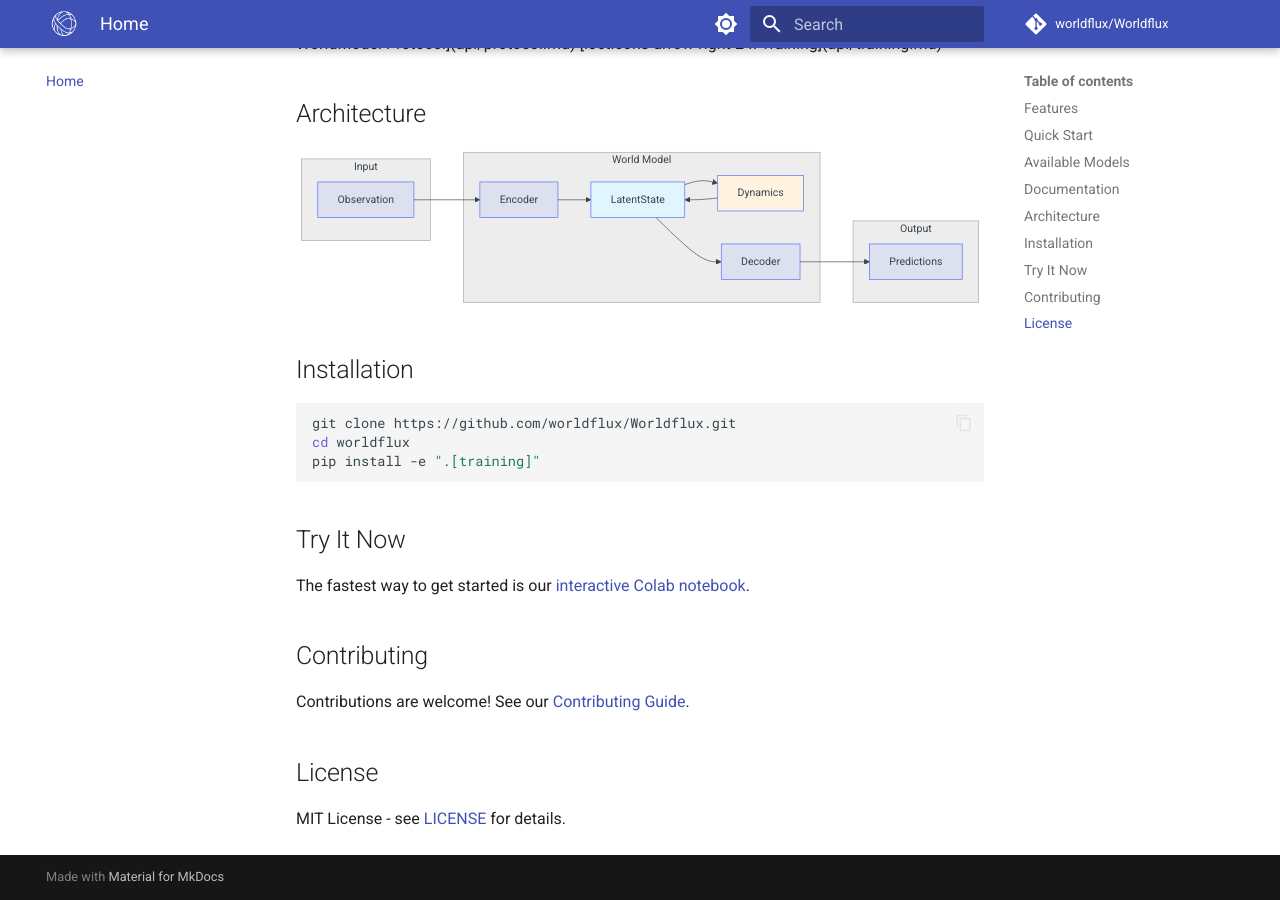
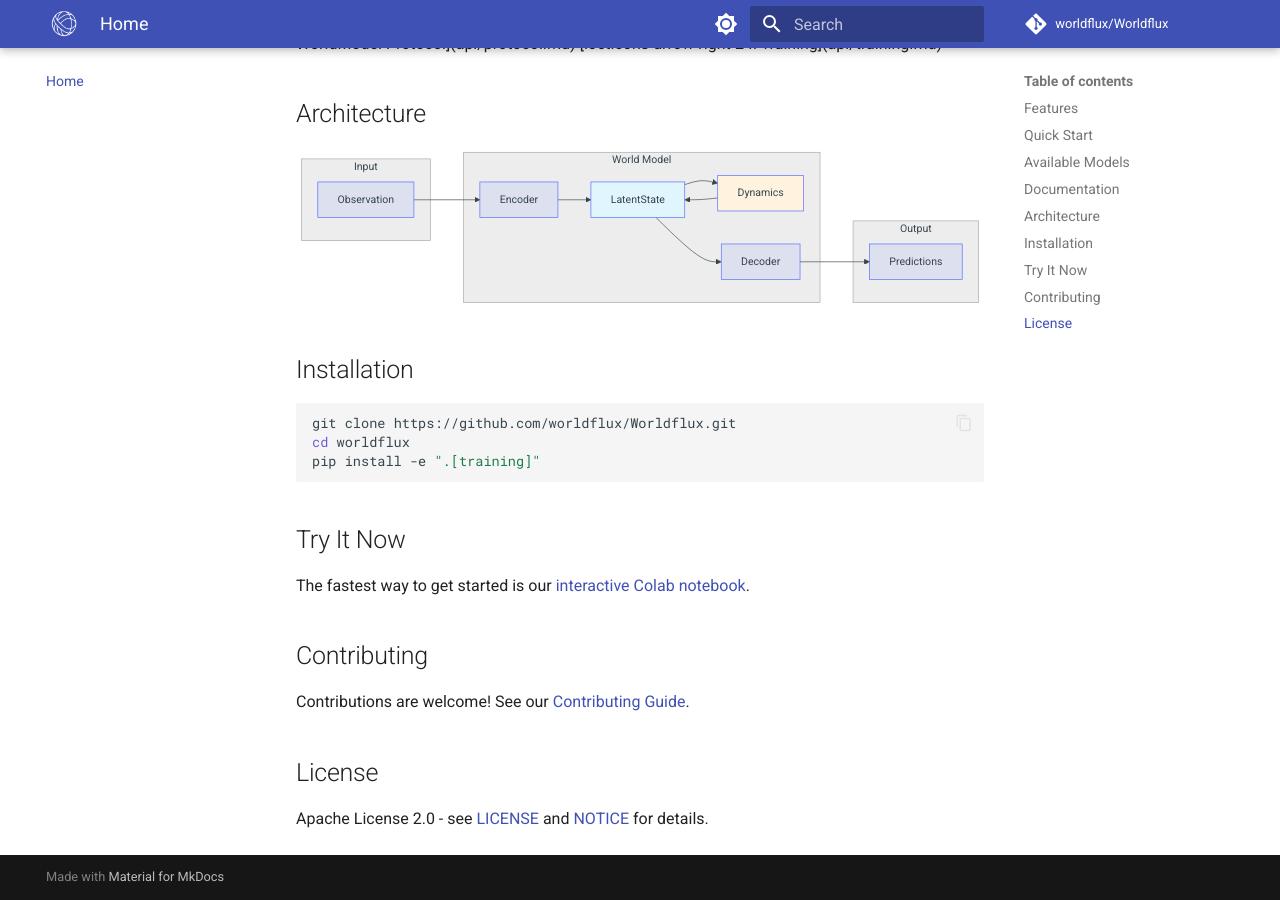
Before and after one commit to worldflux/WorldFlux, an MkDocs documentation site: the page built from docs/index.md, in a window 1280 px wide and 900 px high, scrolled down 1843 px. Built offline with MkDocs 1.6.1 and Material for MkDocs 9.7.7, drawn with Linux system fonts in a browser that asks for light colours; comment, search, counter and statistics services are not loaded.

Commit message:
chore: switch to Apache-2.0 license

```diff
--- a/docs/index.md
+++ b/docs/index.md
@@ -10,7 +10,7 @@
 
 [![Open In Colab](https://colab.research.google.com/assets/colab-badge.svg)](https://colab.research.google.com/github/worldflux/Worldflux/blob/main/examples/worldflux_quickstart.ipynb)
 [![GitHub](https://img.shields.io/badge/GitHub-worldflux-blue?logo=github)](https://github.com/worldflux/Worldflux)
-[![License: MIT](https://img.shields.io/badge/License-MIT-yellow.svg)](https://opensource.org/licenses/MIT)
+[![License: Apache 2.0](https://img.shields.io/badge/License-Apache_2.0-blue.svg)](https://opensource.org/licenses/Apache-2.0)
 
 ---
 
@@ -142,4 +142,5 @@
 
 ## License
 
-MIT License - see [LICENSE](https://github.com/worldflux/Worldflux/blob/main/LICENSE) for details.
+Apache License 2.0 - see [LICENSE](https://github.com/worldflux/Worldflux/blob/main/LICENSE) and
+[NOTICE](https://github.com/worldflux/Worldflux/blob/main/NOTICE) for details.
--- a/pyproject.toml
+++ b/pyproject.toml
@@ -7,7 +7,7 @@
 version = "0.1.0"
 description = "Unified Python interface for world models in reinforcement learning"
 readme = "README.md"
-license = "MIT"
+license = { file = "LICENSE" }
 requires-python = ">=3.10"
 authors = [
     {name = "WorldFlux Contributors"}
@@ -33,6 +33,7 @@
     "Development Status :: 3 - Alpha",
     "Intended Audience :: Developers",
     "Intended Audience :: Science/Research",
+    "License :: OSI Approved :: Apache Software License",
     "Programming Language :: Python :: 3",
     "Programming Language :: Python :: 3.10",
     "Programming Language :: Python :: 3.11",
```
Also changed, not shown: README.md (+2 -2 lines), 2 other files.
